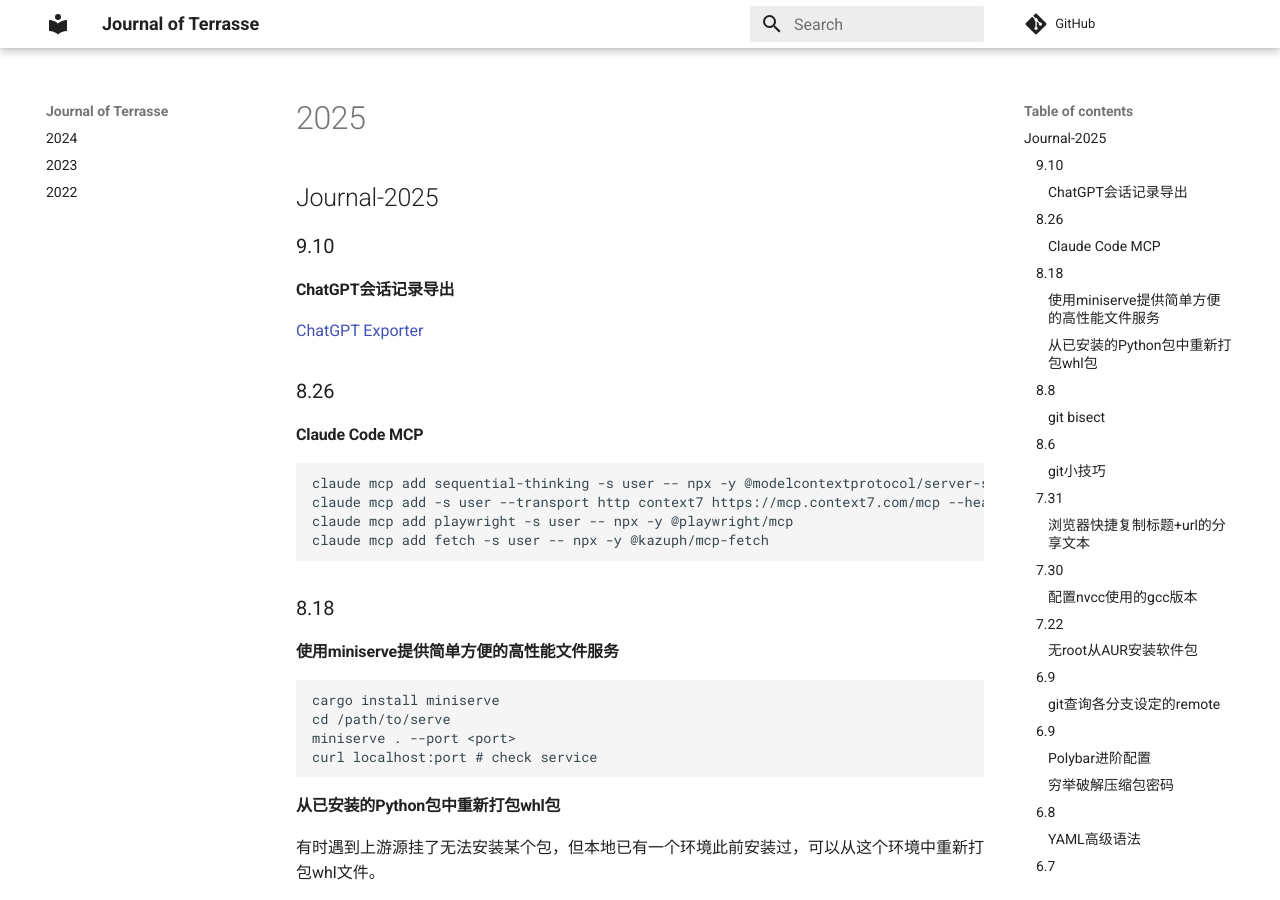
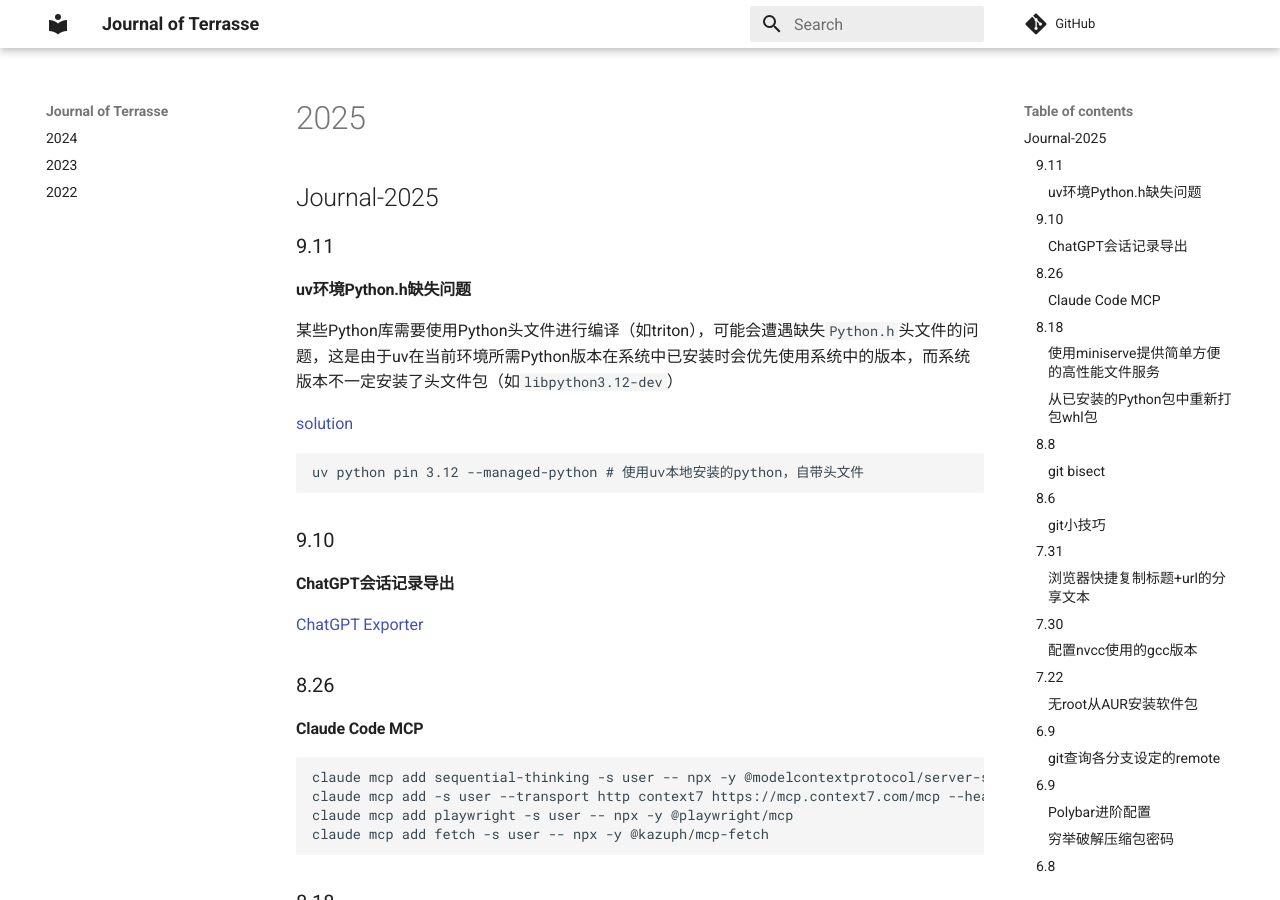
Before and after one commit to Jerry-Terrasse/journal, an MkDocs documentation site: the page built from docs/2025.md, in a window 1280 px wide and 900 px high. Built offline with MkDocs 1.6.1 and Material for MkDocs 9.7.7, drawn with Linux system fonts in a browser that asks for light colours; comment, search, counter and statistics services are not loaded.

Commit message:
update (Sat Oct  4 07:28:54 PM CST 2025)

````diff
--- a/docs/2025.md
+++ b/docs/2025.md
@@ -1,4 +1,16 @@
 ## Journal-2025
+
+### 9.11
+
+#### uv环境Python.h缺失问题
+
+某些Python库需要使用Python头文件进行编译（如triton），可能会遭遇缺失`Python.h`头文件的问题，这是由于uv在当前环境所需Python版本在系统中已安装时会优先使用系统中的版本，而系统版本不一定安装了头文件包（如`libpython3.12-dev`）
+
+[solution](https://github.com/astral-sh/uv/issues/9347#issuecomment-2526203112)
+
+```shell
+uv python pin 3.12 --managed-python # 使用uv本地安装的python，自带头文件
+```
 
 ### 9.10
 
````
